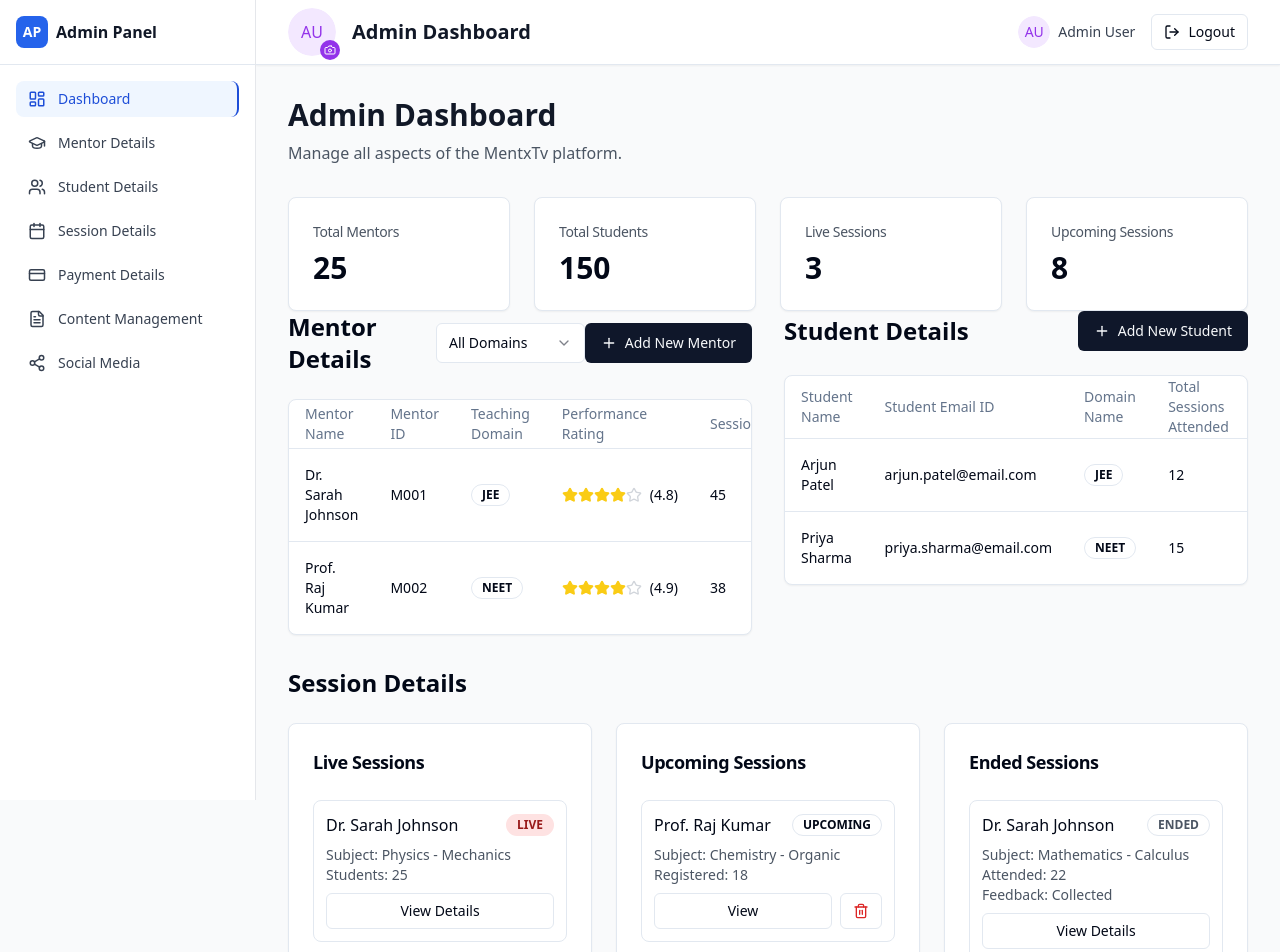
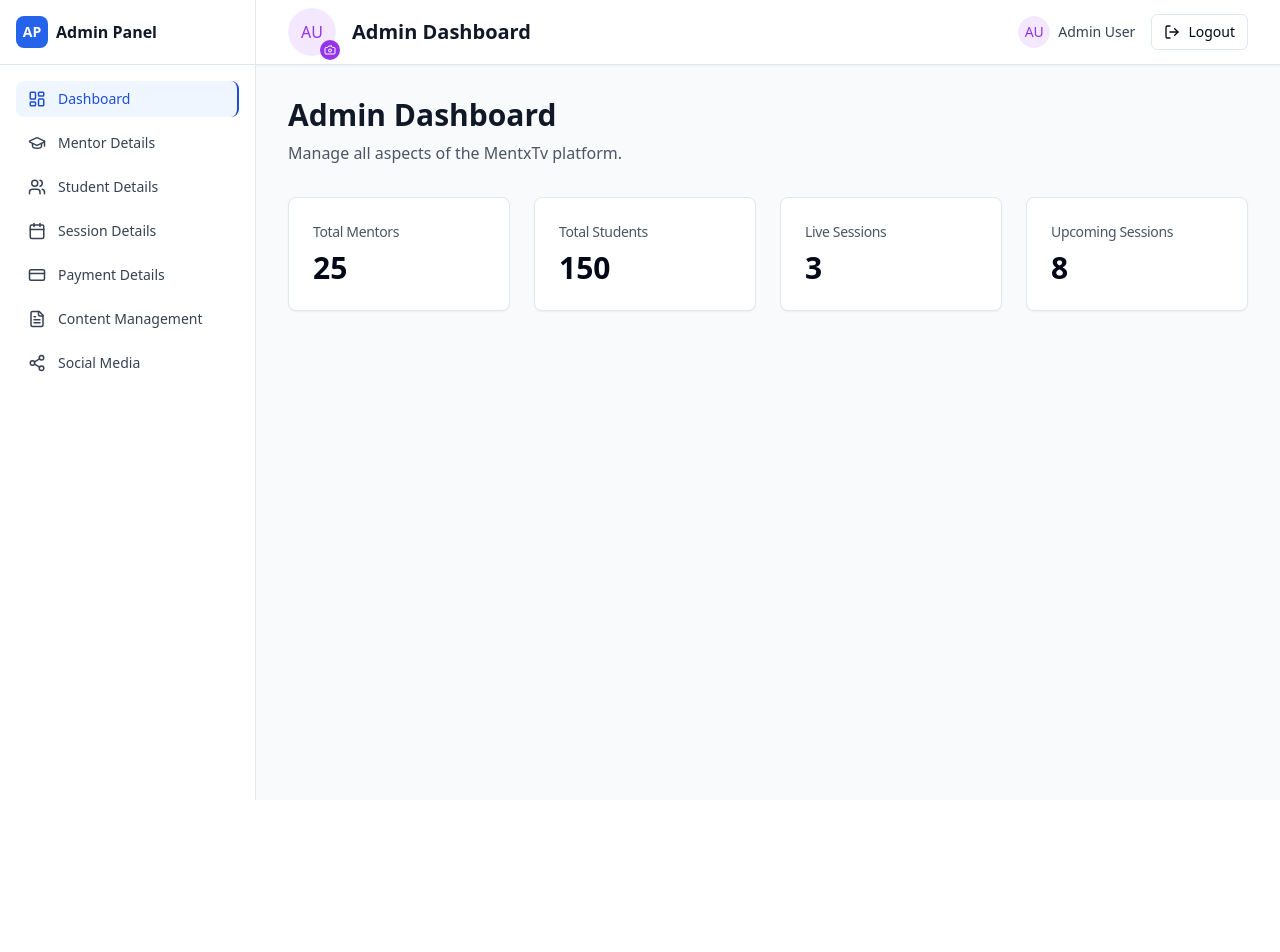
Before and after one commit to RBalaji28/exprto-exam-hub, a React (Vite) app: page /admin-dashboard in a window 1280 px wide. Shown: the top 952 px of the page. After the commit the page ends 800 px from the top, so only its background shows below. Built offline with nearby package versions, Linux system fonts and the light colour scheme.

Commit message:
Refactor: Implement dynamic content display in admin dashboard
Modify the admin dashboard to display mentor details only when the "Mentor Details" link is clicked in the sidebar.

```diff
--- a/src/pages/AdminDashboard.tsx
+++ b/src/pages/AdminDashboard.tsx
@@ -1,6 +1,7 @@
 
 import { useState } from "react";
 import { Menu } from "lucide-react";
+import { useSearchParams } from "react-router-dom";
 import { Button } from "@/components/ui/button";
 import AdminHeader from "@/components/admin/AdminHeader";
 import AdminSidebar from "@/components/admin/AdminSidebar";
@@ -12,6 +13,9 @@ import SocialMediaSettings from "@/components/admin/SocialMediaSettings";
 import ContentManagement from "@/components/admin/ContentManagement";
 
 const AdminDashboard = () => {
+  const [searchParams] = useSearchParams();
+  const activeTab = searchParams.get('tab');
+
   // Admin state
   const [adminName] = useState("Admin User");
   const [adminImage, setAdminImage] = useState<string | null>(null);
@@ -156,6 +160,8 @@ const AdminDashboard = () => {
         </div>
 
         <main className="max-w-7xl mx-auto px-4 sm:px-6 lg:px-8 py-8">
+          {!activeTab && (
+            <>
               <div className="mb-8">
                 <h2 className="text-3xl font-bold text-gray-900 mb-2">Admin Dashboard</h2>
                 <p className="text-gray-600">Manage all aspects of the MentxTv platform.</p>
@@ -167,31 +173,66 @@ const AdminDashboard = () => {
                 liveSessionCount={dashboardStats.liveSessionCount}
                 upcomingSessionCount={dashboardStats.upcomingSessionCount}
               />
+            </>
+          )}
 
-        <div className="grid grid-cols-1 lg:grid-cols-2 gap-8 mb-8">
+          {activeTab === 'mentors' && (
+            <>
+              <div className="mb-8">
+                <h2 className="text-3xl font-bold text-gray-900 mb-2">Mentor Details</h2>
+                <p className="text-gray-600">Manage and monitor mentor performance.</p>
+              </div>
               <MentorManagement mentors={mentors} />
+            </>
+          )}
+
+          {activeTab === 'students' && (
+            <>
+              <div className="mb-8">
+                <h2 className="text-3xl font-bold text-gray-900 mb-2">Student Details</h2>
+                <p className="text-gray-600">Manage student accounts and track performance.</p>
+              </div>
               <StudentManagement students={students} />
+            </>
+          )}
+
+          {activeTab === 'sessions' && (
+            <>
+              <div className="mb-8">
+                <h2 className="text-3xl font-bold text-gray-900 mb-2">Session Details</h2>
+                <p className="text-gray-600">Monitor live, upcoming, and ended sessions.</p>
               </div>
-
-        <div className="mb-8">
               <SessionManagement
                 liveSessions={sessionData.liveSessions}
                 upcomingSessions={sessionData.upcomingSessions}
                 endedSessions={sessionData.endedSessions}
               />
+            </>
+          )}
+
+          {activeTab === 'content' && (
+            <>
+              <div className="mb-8">
+                <h2 className="text-3xl font-bold text-gray-900 mb-2">Content Management</h2>
+                <p className="text-gray-600">Manage website content and pages.</p>
               </div>
+              <ContentManagement />
+            </>
+          )}
 
+          {activeTab === 'social' && (
+            <>
               <div className="mb-8">
-          <ContentManagement />
+                <h2 className="text-3xl font-bold text-gray-900 mb-2">Social Media</h2>
+                <p className="text-gray-600">Manage social media links and settings.</p>
               </div>
-
-        <div className="mb-8">
               <SocialMediaSettings
                 links={socialLinks}
                 onInputChange={handleSocialLinksChange}
                 onSave={handleSocialLinksSave}
               />
-        </div>
+            </>
+          )}
         </main>
       </div>
     </div>
```
Lines whose indentation alone changed are shown as unchanged.
